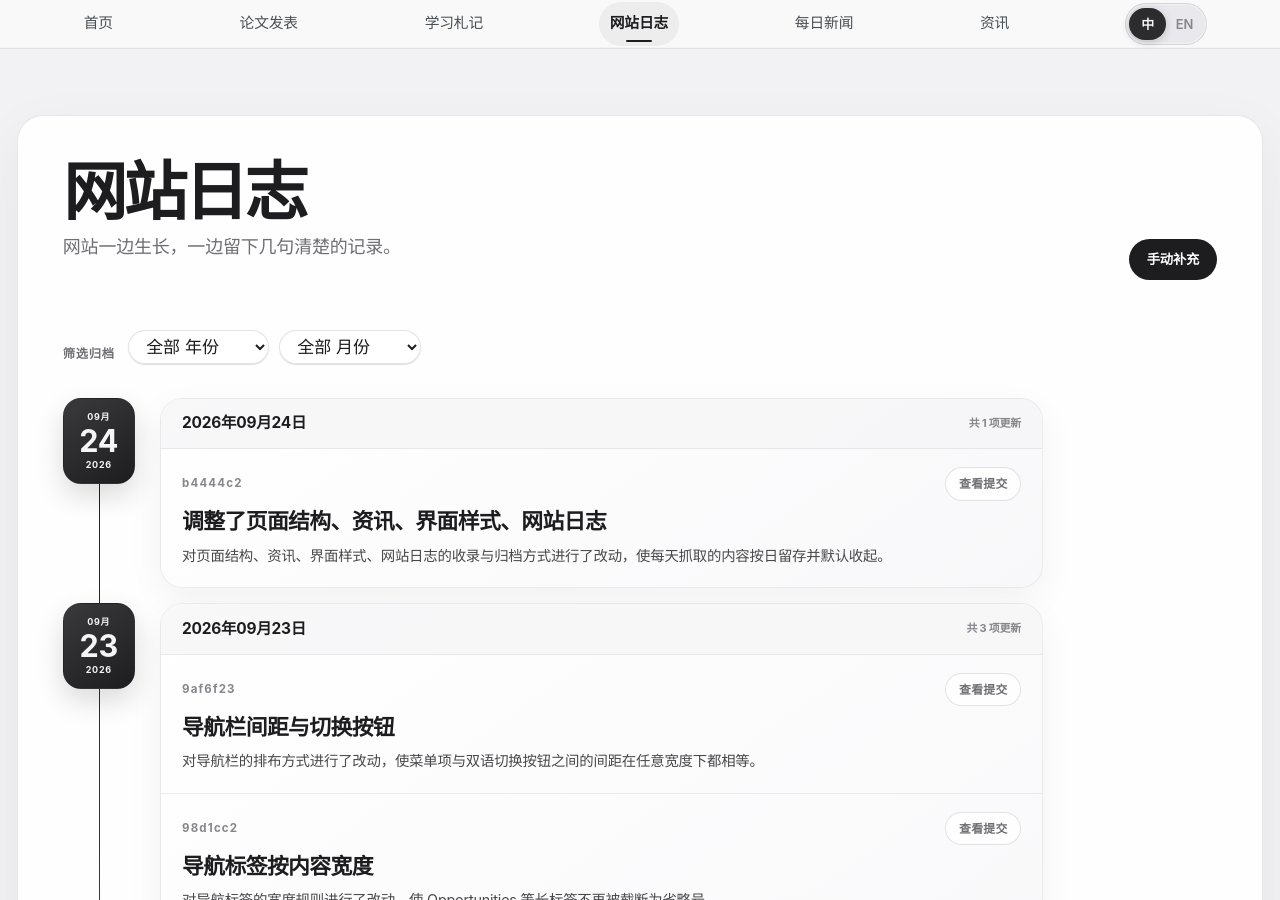
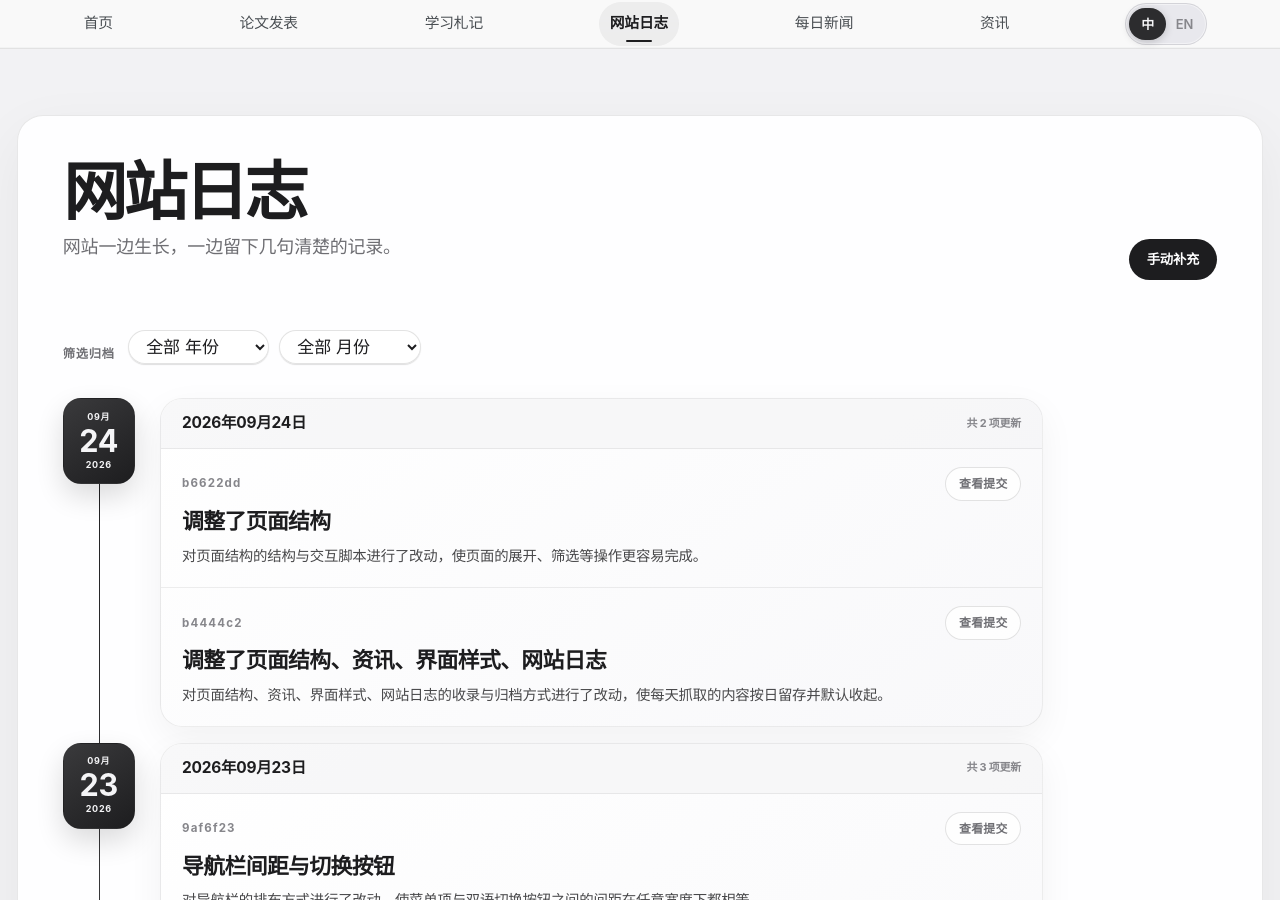
Before and after one commit to HaoxiangLuo/HaoxiangLuo.github.io, a Jekyll site: the page built from _pages/site-log-zh.html, in a window 1280 px wide and 900 px high. Built offline with Jekyll 4.4.1, drawn with Linux system fonts in a browser that asks for light colours; a style sheet for code colours, icons or effects is not loaded.

Commit message:
Record site update b6622ddc8aba66e444b47bef95d29423b12f5b45

```diff
--- a/_data/site_updates.json
+++ b/_data/site_updates.json
@@ -1,4 +1,18 @@
 [
+  {
+    "date": "2026-09-24",
+    "title_zh": "调整了页面结构",
+    "title_en": "Refined page structure",
+    "message": "Bind the expand/collapse control after the archive is parsed",
+    "story_zh": "对页面结构的结构与交互脚本进行了改动，使页面的展开、筛选等操作更容易完成。",
+    "story_en": "Changed the structure and interaction scripts of page structure so expanding and filtering the page is easier to do.",
+    "purpose_zh": "持续改进网站内容、信息组织与使用体验。",
+    "purpose_en": "Bind the expand/collapse control after the archive is parsed",
+    "details_zh": "调整页面组件与内容结构。",
+    "details_en": "Adjusted page components and content structure.",
+    "sha": "b6622dd",
+    "url": "https://github.com/HaoxiangLuo/HaoxiangLuo.github.io/commit/b6622ddc8aba66e444b47bef95d29423b12f5b45"
+  },
   {
     "date": "2026-09-24",
     "title_zh": "调整了页面结构、资讯、界面样式、网站日志",
```
